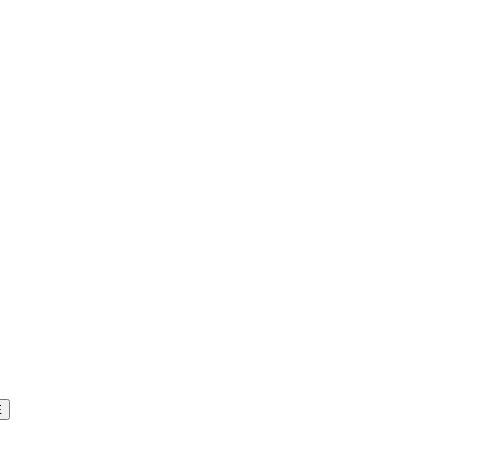
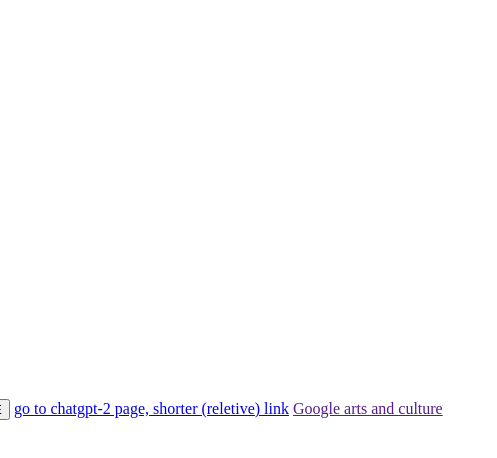
Before and after one commit to addybel07/CSP-webpage, a plain HTML site: page index.html in a window 1280 px wide. Shown: the full height of the page, 481-978 px from the left. Drawn offline with Linux system fonts and the light colour scheme.

Commit message:
Update index.html

```diff
--- a/index.html
+++ b/index.html
@@ -8,5 +8,7 @@
     <p>this is a paragrah about not much</p>
     <img src="https://content.dogagingproject.org/wp-content/uploads/2020/11/helena-lopes-S3TPJCOIRoo-unsplash-scaled.jpg">
     <button>CLICK ME</button>
+    <a href="chatgpt-2.html#">go to chatgpt-2 page, shorter (reletive) link</a>
+    <a href "https://artsandculture.google.com/">Google arts and culture</a>
   </body>
 </html>
```
